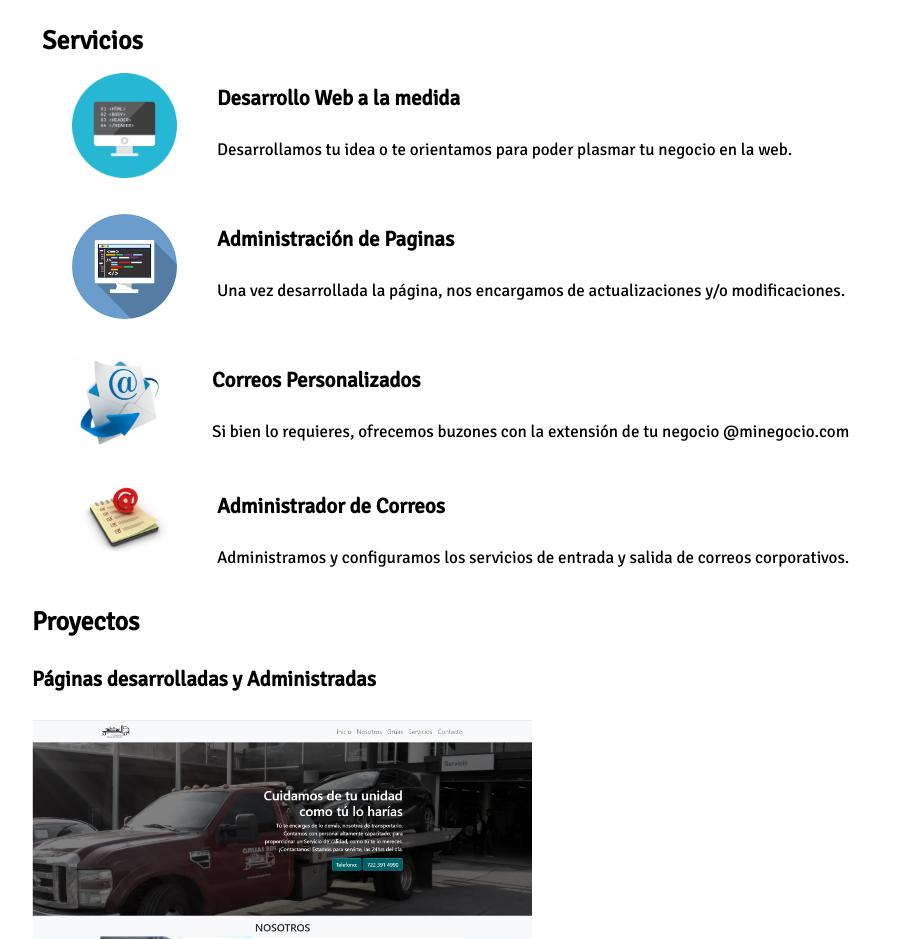
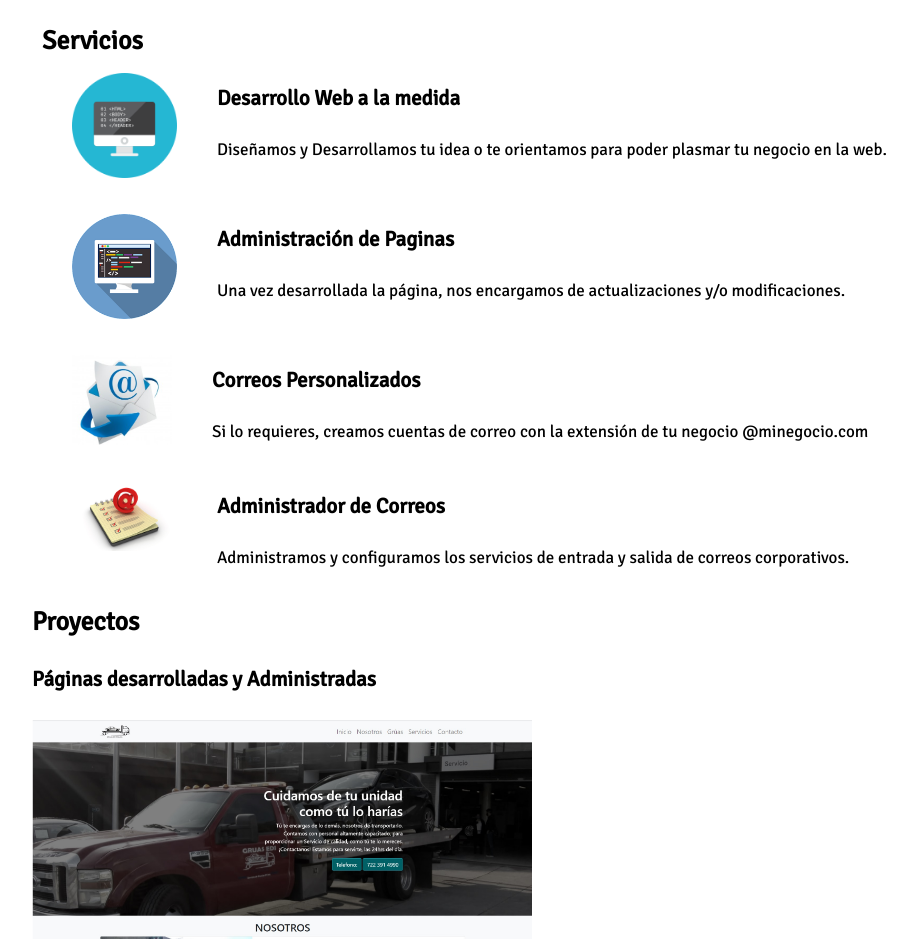
Before and after one commit to RamCJavier/Pagweb-dev, a plain HTML site: page index.html in a window 1280 px wide. Shown: the part 940-1879 px from the top of the page, without its empty margins (8-925 px from the left). Drawn offline with Linux system fonts and the light colour scheme; files whose address does not match are found by name.

Commit message:
Update index.html

```diff
--- a/index.html
+++ b/index.html
@@ -74,7 +74,7 @@
             </figure>
             <div class="dev-web">
             <h4>Desarrollo Web a la medida</h4>
-            <p>Desarrollamos tu idea o te orientamos para poder plasmar tu negocio en la web.</p>
+            <p>Diseñamos y Desarrollamos tu idea o te orientamos para poder plasmar tu negocio en la web.</p>
             </div>
             </article>
             <article class="article-adm" >
@@ -92,7 +92,7 @@
                 </figure>
                 <div class="emails">
                     <h4>Correos Personalizados</h4>
-                    <p>Si bien lo requieres, ofrecemos buzones con la extensión de tu negocio @minegocio.com</p>
+                    <p>Si lo requieres, creamos cuentas de correo con la extensión de tu negocio @minegocio.com</p>
                 </div>
             </article>
             <article class="article-admemail" >
```
